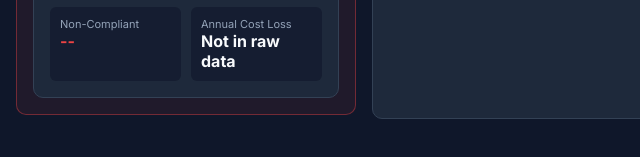
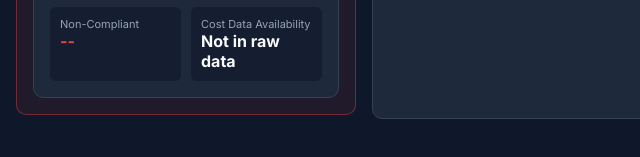
Before and after one commit to Dheeraj-saini03/CareFlow-Healthcare-Analytics, a plain HTML site: page dashboard/index.html in a window 1280 px wide. Shown: the part 607-764 px from the top of the page, 0-640 px from the left. Drawn offline with nearby package versions, Linux system fonts and the light colour scheme; no server answers.

Commit message:
Clarify unavailable cost metric

```diff
--- a/dashboard/index.html
+++ b/dashboard/index.html
@@ -79,7 +79,7 @@
                             <span class="stat-value text-danger">--</span>
                         </div>
                         <div class="stat-item">
-                            <span class="stat-label">Annual Cost Loss</span>
+                            <span class="stat-label">Cost Data Availability</span>
                             <span class="stat-value">Not in raw data</span>
                         </div>
                     </div>
```
